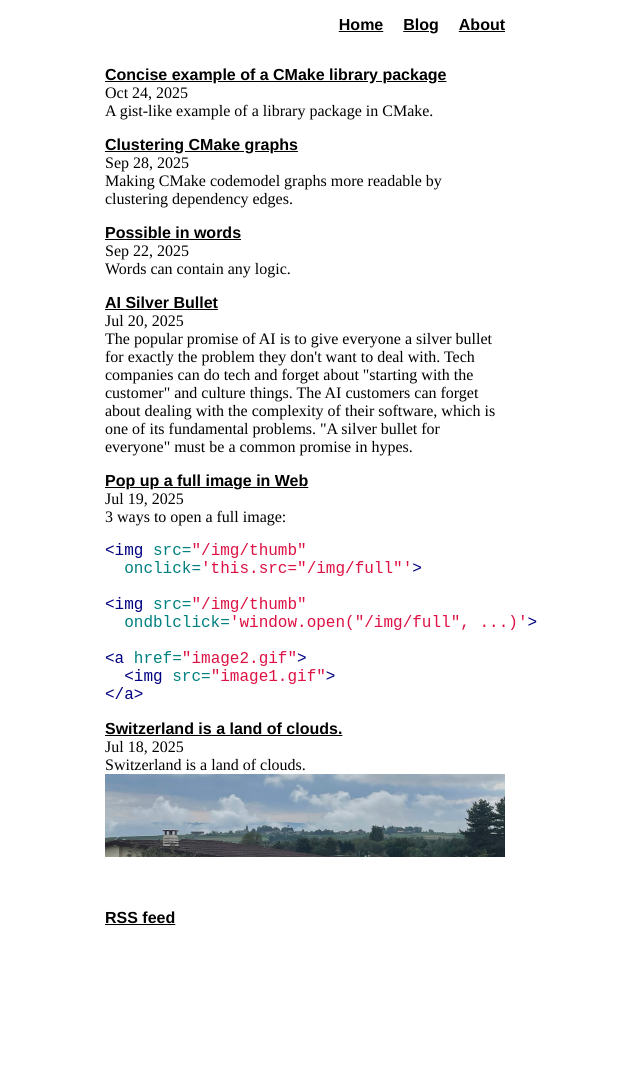
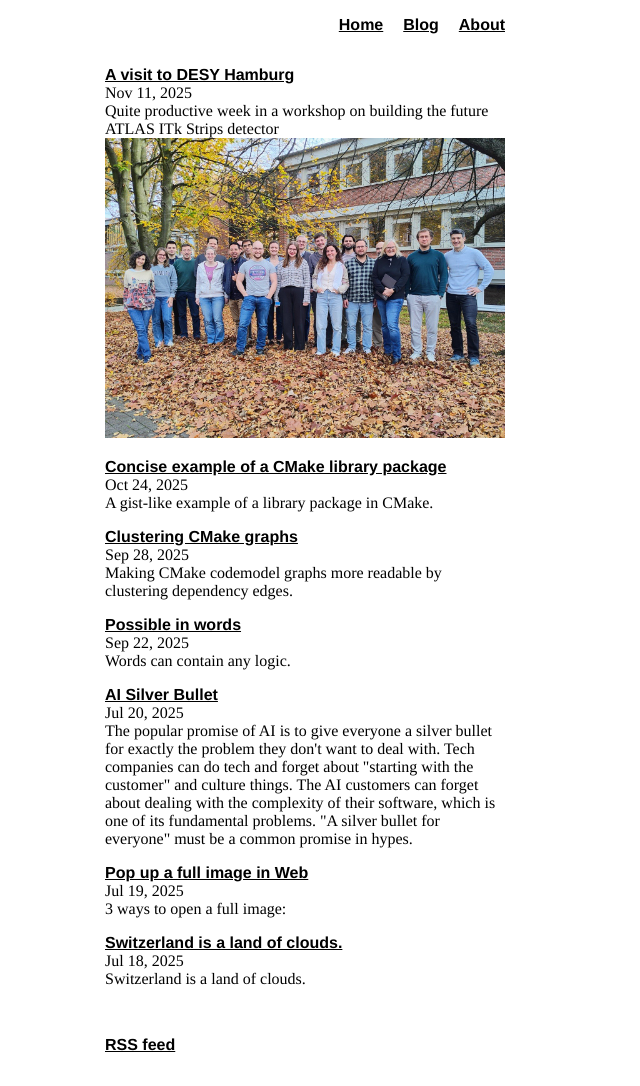
Before and after one commit to xealits/xealits.github.io, a Jekyll site: the page built from blog.html, in a window 1280 px wide. Shown: the whole page, without its empty margins (335-975 px from the left). Built offline with Jekyll 4.4.1, drawn with Linux system fonts in a browser that asks for light colours; before the commit the page ends 959 px from its top, so only the background shows below that.

Commit message:
No excerpt_separator in _config
and fixed the images width in the DESY workshop post

	modified:   _config.yml
	renamed:    _posts/2025/2025-11-11_desy-hamburg-workshop.md -> _posts/2025/2025-11-11-desy-hamburg-workshop.md

```diff
--- a/_config.yml
+++ b/_config.yml
@@ -29,7 +29,7 @@ url: "https://xealits.github.io/" # the base hostname & protocol for your site,
 twitter_username:
 github_username:  xealits
 
-excerpt_separator: "<!--more-->"
+# excerpt_separator: <!--more-->
 page_excerpts: true # this thing does not work in Jekyll 4.3.2
 
 defaults:
--- a/_posts/2025/2025-11-11_desy-hamburg-workshop.md
+++ b/_posts/2025/2025-11-11-desy-hamburg-workshop.md
@@ -7,8 +7,7 @@ tags: physics Germany
 
 <summary>
 Quite productive week in a workshop on building the future ATLAS ITk Strips detector
-
-![DESY team](/dir/2025-11-desy-workshop/photo_2025-11-11 21.58.47.jpeg)
+<img class="Figure" alt="DESY team" src="/dir/2025-11-desy-workshop/photo_2025-11-11 21.58.47.jpeg"/>
 </summary>
 
 <!--more-->
@@ -26,14 +25,12 @@ I helped to set up the software for the monitoring and control system
 that powers up and configures the detector for safe operations.
 It did not go easily, but we actually did finish the program maximum for the week.
 
-<div>
-![Endcap assembly platform](/dir/2025-11-desy-workshop/photo_2025-11-11 22.04.47.jpeg)
-![Endcap team looks for future problems](/dir/2025-11-desy-workshop/photo_2025-11-11 22.04.51.jpeg)
-![Orbital welding kit for the titanium capillaries](/dir/2025-11-desy-workshop/photo_2025-11-11 22.04.45.jpeg)
-![Honeycomb of the mechanical support](/dir/2025-11-desy-workshop/photo_2025-11-11 22.04.49.jpeg)
-![The cable insertion tool](/dir/2025-11-desy-workshop/photo_2025-11-11 22.04.53.jpeg)
-![The reception and System Test setups](/dir/2025-11-desy-workshop/photo_2025-11-11 22.04.57.jpeg)
-</div>
+<img class="Figure" alt="Endcap assembly platform" src="/dir/2025-11-desy-workshop/photo_2025-11-11 22.04.47.jpeg"/>
+<img class="Figure" alt="Endcap team looks for future problems" src="/dir/2025-11-desy-workshop/photo_2025-11-11 22.04.51.jpeg"/>
+<img class="Figure" alt="Orbital welding kit for the titanium capillaries" src="/dir/2025-11-desy-workshop/photo_2025-11-11 22.04.45.jpeg"/>
+<img class="Figure" alt="Honeycomb of the mechanical support" src="/dir/2025-11-desy-workshop/photo_2025-11-11 22.04.49.jpeg"/>
+<img class="Figure" alt="The cable insertion tool" src="/dir/2025-11-desy-workshop/photo_2025-11-11 22.04.53.jpeg"/>
+<img class="Figure" alt="The reception and System Test setups" src="/dir/2025-11-desy-workshop/photo_2025-11-11 22.04.57.jpeg"/>
 
 The campus is quite cool and sort of cozy. Not too big — no need for a car to get around. It is well organized, despite the massive construction works.
 
@@ -41,13 +38,11 @@ In fact, it looks like there are massive construction works all around Germany n
 
 More of German charm included: an “edible campus” movement in the campus of one of the main nuclear physics research institutions, a small car repairs shop inside the excavation for the experiments (where the clean rooms are) — there is always room for a car shop in Germany ☝️, craft beer literature next to “Electroweak Interactions”:
 
-<div>
-![DESY logo](/dir/2025-11-desy-workshop/photo_2025-11-11 22.05.02.jpeg)
-![DAF 26 with the clean rooms](/dir/2025-11-desy-workshop/photo_2025-11-11 22.05.06.jpeg)
-![Car workshop](/dir/2025-11-desy-workshop/photo_2025-11-11 22.05.08.jpeg)
-![Edible campus in DESY](/dir/2025-11-desy-workshop/photo_2025-11-11 22.05.04.jpeg)
-![Craft beer and Electroweak theory](/dir/2025-11-desy-workshop/photo_2025-11-11 22.05.05.jpeg)
-</div>
+<img class="Figure" alt="DESY logo" src="/dir/2025-11-desy-workshop/photo_2025-11-11 22.05.02.jpeg"/>
+<img class="Figure" alt="DAF 26 with the clean rooms" src="/dir/2025-11-desy-workshop/photo_2025-11-11 22.05.06.jpeg"/>
+<img class="Figure" alt="Car workshop" src="/dir/2025-11-desy-workshop/photo_2025-11-11 22.05.08.jpeg"/>
+<img class="Figure" alt="Edible campus in DESY" src="/dir/2025-11-desy-workshop/photo_2025-11-11 22.05.04.jpeg"/>
+<img class="Figure" alt="Craft beer and Electroweak theory" src="/dir/2025-11-desy-workshop/photo_2025-11-11 22.05.05.jpeg"/>
 
 Hamburg itself is a beautiful city.
 
@@ -55,14 +50,12 @@ I got to Geneva Airport while it was still daytime, but the plane arrived in Ham
 
 Somehow, I never gave a thought how massive Hamburg is in maritime. But sea turns out to be well integrated there:
 
-<div>
-![Not-Geneva-fontain in Hamburg](/dir/2025-11-desy-workshop/photo_2025-11-11 22.05.18.jpeg)
-![Hamburg mairie](/dir/2025-11-desy-workshop/photo_2025-11-11 22.05.13.jpeg)
-![Bridges all around](/dir/2025-11-desy-workshop/photo_2025-11-11 22.05.14.jpeg)
-![Walk to the HafenCity](/dir/2025-11-desy-workshop/photo_2025-11-11 22.05.15.jpeg)
-![Greenery on board](/dir/2025-11-desy-workshop/photo_2025-11-11 22.05.17.jpeg)
-![More channels in HafenCity](/dir/2025-11-desy-workshop/photo_2025-11-11 22.05.10.jpeg)
-![Snacking on Saturday](/dir/2025-11-desy-workshop/photo_2025-11-11 22.05.11.jpeg)
-</div>
+<img class="Figure" alt="Not-Geneva-fontain in Hamburg" src="/dir/2025-11-desy-workshop/photo_2025-11-11 22.05.18.jpeg"/>
+<img class="Figure" alt="Hamburg mairie" src="/dir/2025-11-desy-workshop/photo_2025-11-11 22.05.13.jpeg"/>
+<img class="Figure" alt="Bridges all around" src="/dir/2025-11-desy-workshop/photo_2025-11-11 22.05.14.jpeg"/>
+<img class="Figure" alt="Walk to the HafenCity" src="/dir/2025-11-desy-workshop/photo_2025-11-11 22.05.15.jpeg"/>
+<img class="Figure" alt="Greenery on board" src="/dir/2025-11-desy-workshop/photo_2025-11-11 22.05.17.jpeg"/>
+<img class="Figure" alt="More channels in HafenCity" src="/dir/2025-11-desy-workshop/photo_2025-11-11 22.05.10.jpeg"/>
+<img class="Figure" alt="Snacking on Saturday" src="/dir/2025-11-desy-workshop/photo_2025-11-11 22.05.11.jpeg"/>
 
 It was a productive and intense week with a bunch of useful follow up points. All the best to DESY and Hamburg. And I hope to visit more in future.
```
